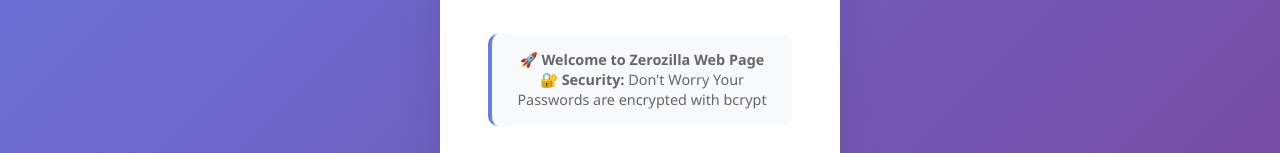
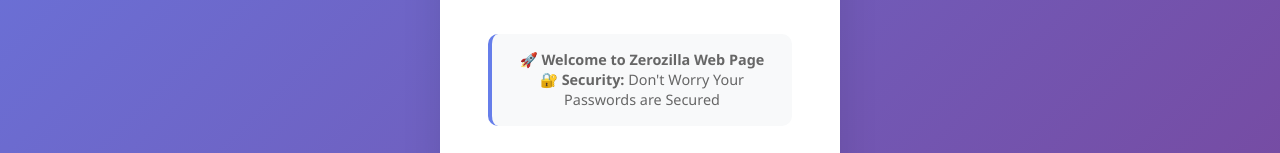
Before and after one commit to madhucm17/ReactFrontend, a React (Create React App) app: page / in a window 1280 px wide. Both pictures are taken after a click on the button "Sign Up". Shown: the part 640-793 px from the top of the page. Built offline with nearby package versions, Linux system fonts and the light colour scheme.

Commit message:
Update Auth.js

```diff
--- a/src/components/Auth.js
+++ b/src/components/Auth.js
@@ -142,7 +142,7 @@
         <div className="auth-info">
           <p>🚀 <strong>Welcome to Zerozilla Web Page </strong></p>
           {isSignUp && (
-            <p>🔐 <strong>Security:</strong> Don't Worry Your Passwords are encrypted with bcrypt</p>
+            <p>🔐 <strong>Security:</strong> Don't Worry Your Passwords are Secured</p>
           )}
         </div>
       </div>
```
